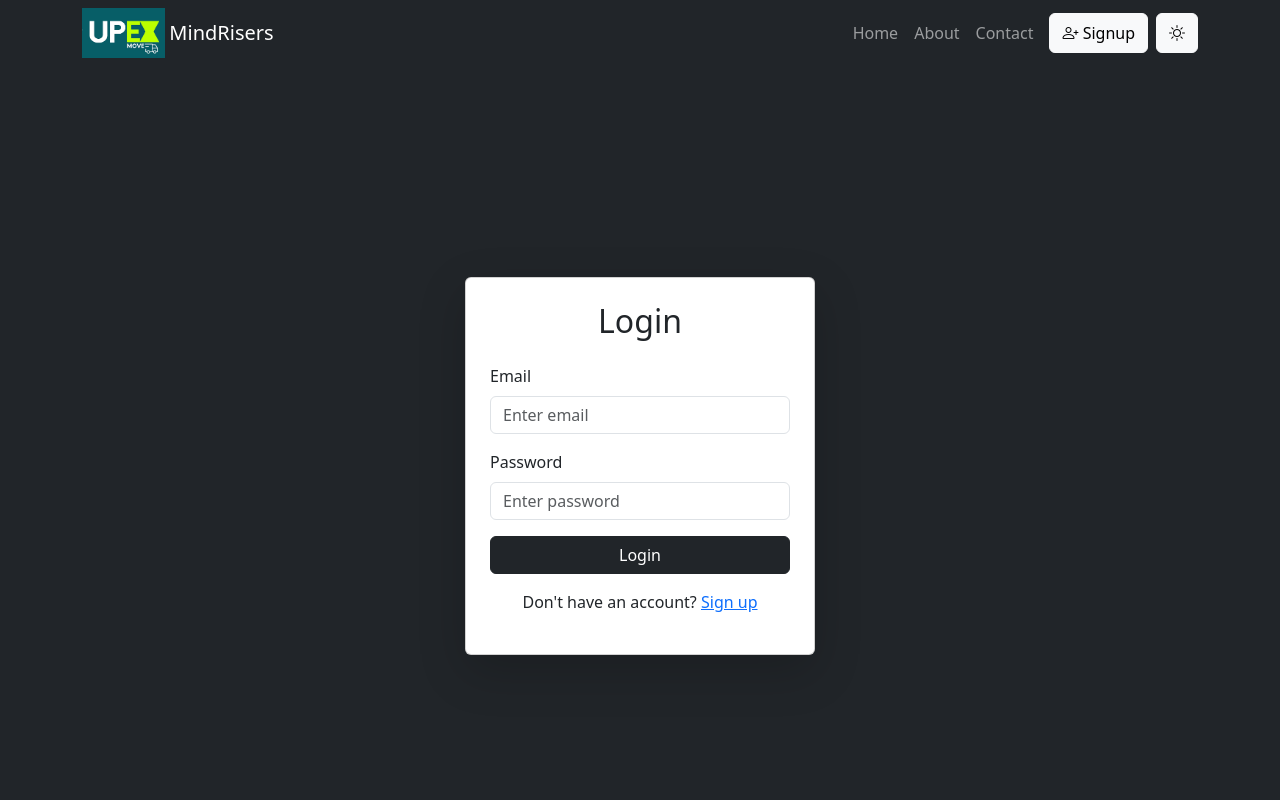
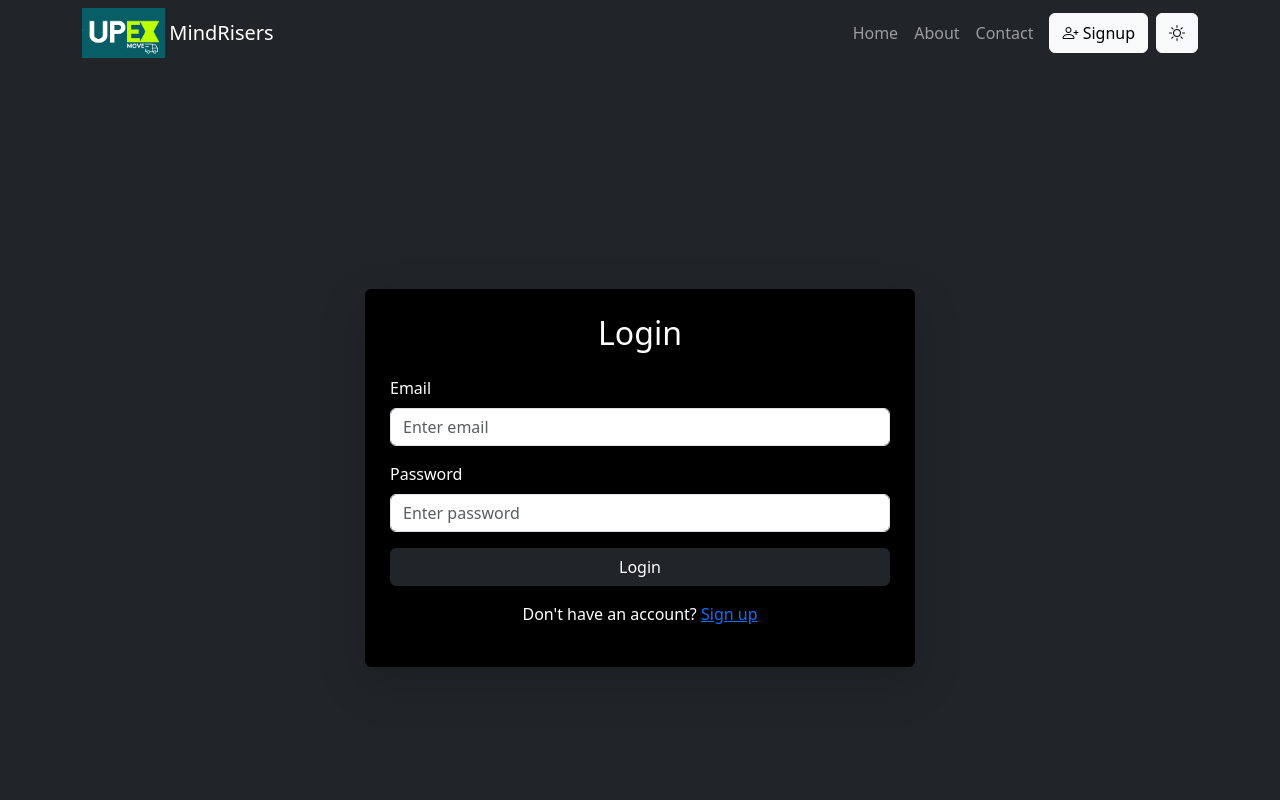
Before and after one commit to DMStha/New_Project, a React (Vite) app: page /login in a window 1280 px wide. Shown: the top 800 px of the page. Built offline with nearby package versions, Linux system fonts and the light colour scheme.

Commit message:
minor changes

```diff
--- a/src/App.css
+++ b/src/App.css
@@ -79,3 +79,9 @@ footer h5 {
 .custom-card .card-body {
   padding: 20px;
 }
+
+/* login signup */
+
+.card {
+  width: 550px;
+}
--- a/src/components/Login.jsx
+++ b/src/components/Login.jsx
@@ -2,8 +2,8 @@ import React from "react";
 
 const Login = () => {
   return (
-    <div className="d-flex justify-content-center align-items-center vh-100 bg-dark">
-      <div className="card p-4 shadow-lg" style={{ width: "350px" }}>
+    <div className="d-flex justify-content-center align-items-center vh-100 bg-dark pt-4">
+      <div className="card p-4 bg-black shadow-lg text-white">
         <h2 className="text-center mb-4">Login</h2>
         <form>
           <div className="mb-3">
--- a/src/components/Signup.jsx
+++ b/src/components/Signup.jsx
@@ -3,8 +3,8 @@ import { Link } from "react-router-dom";
 
 const Signup = () => {
   return (
-    <div className="d-flex justify-content-center align-items-center bg-dark">
-      <div className="card p-4 shadow-lg bg-black" style={{ width: "550px" }}>
+    <div className="d-flex justify-content-center align-items-center bg-dark pt-4">
+      <div className="card p-4 shadow-lg bg-black">
         <h2 className="text-center mb-5 text-light">Sign Up</h2>
         <form>
           <div className="mb-3">
```
